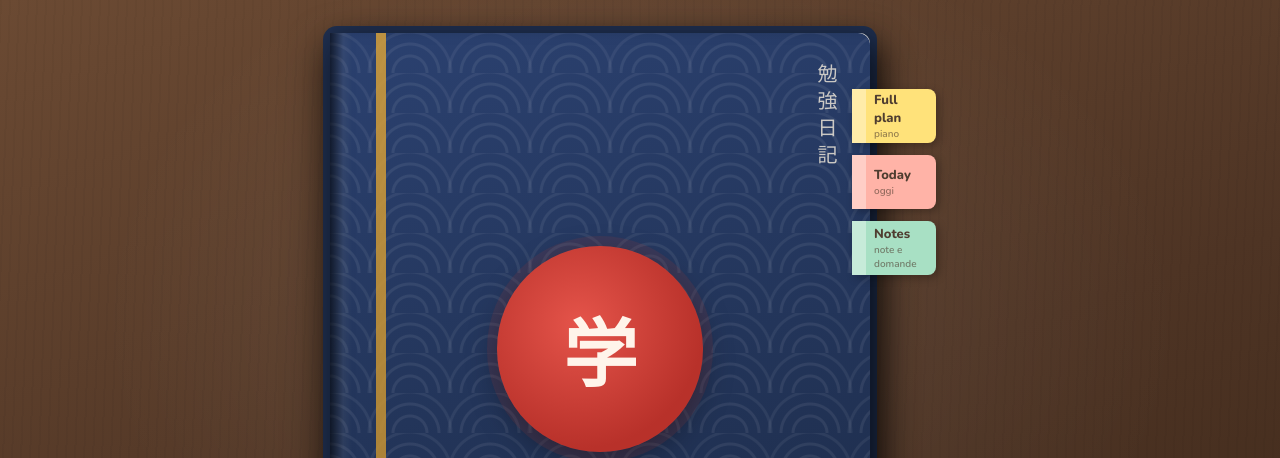
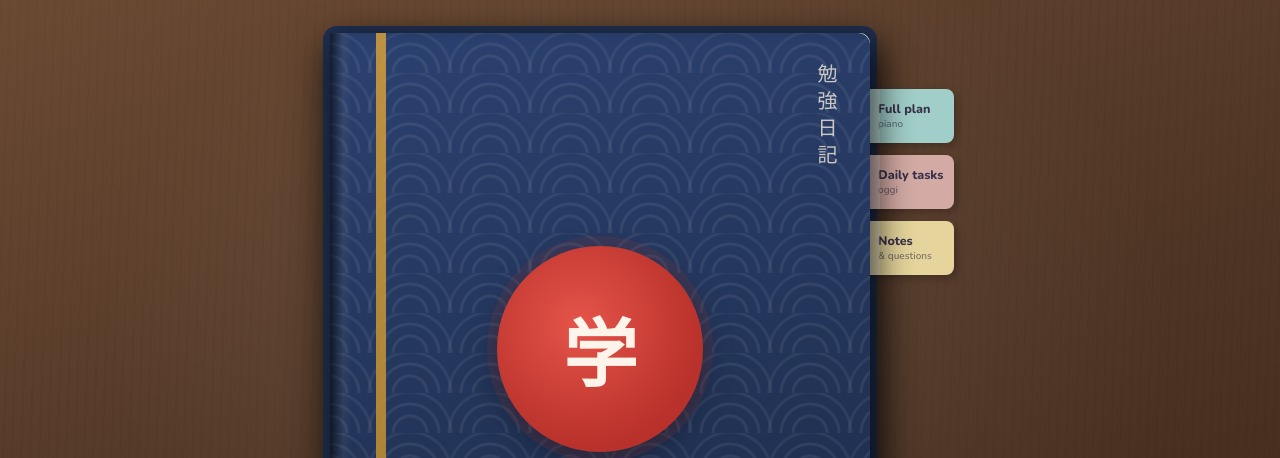
Before and after one commit to Roccone/my-study-journal, a plain HTML site: page index.html in a window 1280 px wide. Shown: the top 458 px of the page. Drawn offline with nearby package versions, Linux system fonts and the light colour scheme.

Commit message:
Palette viola, card selezionata più visibile, etichette pastello a strati
- colore base da marrone scuro a viola non troppo scuro
- card selezionata con fondo lilla chiarissimo e bordo viola; domanda più scura del bordo
- etichette: turchese (Full plan), rosso pastello (Daily tasks), giallino (Notes & questions), grigio (cestino)
- solo l'etichetta attiva sta sopra la pagina e sporge verso l'interno; le altre escono da sotto il foglio

Co-Authored-By: Claude Opus 5.5 <noreply@anthropic.com>
Claude-Session: https://claude.ai/code/session_01BNQxJhESUTWkWM28Kwm523

```diff
--- a/index.html
+++ b/index.html
@@ -36,8 +36,8 @@
 
     <div class="tabs">
       <button class="tab plan" data-s="plan">Full plan<small>piano</small></button>
-      <button class="tab today" data-s="today">Today<small>oggi</small></button>
-      <button class="tab notes" data-s="notes">Notes<small>note e domande</small></button>
+      <button class="tab today" data-s="today">Daily tasks<small>oggi</small></button>
+      <button class="tab notes" data-s="notes">Notes<small>&amp; questions</small></button>
     </div>
     <div class="tabs tabs-bottom" id="trashTabs"></div>
   </div>
--- a/style.css
+++ b/style.css
@@ -1,9 +1,9 @@
 /* My Study Journal — stile */
 :root{
-  --paper:#fbf8f1; --paper-2:#f6f1e6; --dot:#ddd4c2; --ink:#4f3d30; --brown:#7b5e47; --brown-2:#8d6e55; --brown-soft:rgba(123,94,71,.12); --field:#dccbb0; --field-focus:#c2a98a; --muted:#8a7f74; --faint:#b9ae9f; --line:#e7dfcf;
+  --paper:#fbf8f1; --paper-2:#f6f1e6; --dot:#ddd4c2; --ink:#3e3550; --brown:#6d5a96; --brown-2:#8a77b0; --brown-soft:rgba(109,90,150,.12); --field:#d8cfe6; --field-focus:#b3a5cf; --violet-dark:#54447d; --muted:#8a7f74; --faint:#b9ae9f; --line:#e7dfcf;
   --red:#c0392b; --red-soft:#f6dcd6; --indigo:#1f2f4f; --indigo-2:#2b4170; --gold:#d6a03a;
   --green:#4a8b5c; --green-soft:#dfeee2; --blue:#3a6ea5;
-  --tab-plan:#ffe27a; --tab-today:#ffb3a7; --tab-notes:#a8e0c4;
+  --tab-plan:#a9dcd5; --tab-today:#e2b4ae; --tab-notes:#f4e3a3; --tab-trash:#c4c0bb;
   --hand:"Caveat","Bradley Hand","Segoe Print",cursive;
   --sans:"Nunito","Avenir Next",system-ui,-apple-system,sans-serif;
   --bw:min(1180px, calc(100vw - 200px));
@@ -24,7 +24,7 @@ input,textarea{font:inherit;color:inherit}
 .stage{position:relative;width:var(--bw);height:var(--bh);margin-right:80px}
 .book{position:absolute;inset:0;perspective:2600px;transition:transform .9s cubic-bezier(.6,.05,.25,1)}
 .book.closed{transform:translateX(-25%)}
-.page{position:absolute;top:0;bottom:0;width:50%;background:var(--paper);overflow:hidden;
+.page{position:absolute;top:0;bottom:0;width:50%;background:var(--paper);overflow:hidden;z-index:2;
   background-image:radial-gradient(var(--dot) 1.1px, transparent 1.2px);background-size:20px 20px;background-position:10px 12px}
 .page.left{left:0;border-radius:10px 0 0 10px;box-shadow:inset -18px 0 26px -18px rgba(0,0,0,.28), -6px 10px 30px rgba(0,0,0,.35)}
 .page.right{right:0;border-radius:0 10px 10px 0;box-shadow:inset 18px 0 26px -18px rgba(0,0,0,.28), 6px 10px 30px rgba(0,0,0,.35)}
@@ -60,14 +60,15 @@ input,textarea{font:inherit;color:inherit}
   display:grid;place-items:center;font-family:"Shippori Mincho",serif;font-size:24px;transform:rotate(-6deg);opacity:.9}
 
 /* ---------- etichette ---------- */
-.tabs{position:absolute;top:56px;right:-66px;display:flex;flex-direction:column;gap:12px;z-index:40}
-.book.open .tabs{right:-66px}
-.tab{width:84px;height:54px;border:0;border-radius:0 8px 8px 0;padding:0 8px 0 22px;text-align:left;font-weight:800;font-size:13px;
+.tabs{position:absolute;top:56px;right:-84px;display:flex;flex-direction:column;gap:12px}
+.tab{width:104px;height:54px;border:0;border-radius:0 8px 8px 0;padding:0 8px 0 28px;text-align:left;font-weight:800;font-size:12.5px;color:#3e3550;z-index:1;filter:brightness(.94) saturate(.95);
   box-shadow:3px 3px 8px rgba(0,0,0,.25);transition:transform .2s, width .2s;transform:translateX(0);position:relative}
-.tab::after{content:"";position:absolute;left:0;top:0;bottom:0;width:14px;background:rgba(255,255,255,.35)}
-.tab:hover{transform:translateX(6px)}
-.tab.active{transform:translateX(10px)}
-.tab.plan{background:var(--tab-plan)} .tab.today{background:var(--tab-today)} .tab.notes{background:var(--tab-notes)}
+.tab::after{content:"";position:absolute;left:20px;top:0;bottom:0;width:10px;background:rgba(255,255,255,.3)}
+.tab:hover{transform:translateX(5px);filter:none}
+/* l'etichetta attiva è incollata su questa pagina: sta sopra il foglio e sporge verso l'interno */
+.tab.active{z-index:3;filter:none;transform:none;box-shadow:2px 3px 8px rgba(0,0,0,.18)}
+.tab.active::before{content:"";position:absolute;left:0;top:0;bottom:0;width:20px;background:linear-gradient(90deg,rgba(255,255,255,.25),transparent)}
+.tab.plan{background:var(--tab-plan)} .tab.today{background:var(--tab-today)} .tab.notes{background:var(--tab-notes)} .tab.trash{background:var(--tab-trash)}
 .tab small{display:block;font-weight:600;font-size:10px;opacity:.6}
 
 /* ---------- foglio che gira ---------- */
@@ -159,7 +160,7 @@ input,textarea{font:inherit;color:inherit}
 .tod-title .spacer{flex:1}
 .eye{display:inline-flex;align-items:center;gap:5px}
 .step-list{display:flex;flex-direction:column;gap:2px;margin-top:12px}
-.current-task{background:#fff;border:1.5px solid var(--brown-2);border-radius:12px;padding:14px;margin-top:6px;box-shadow:3px 3px 0 rgba(123,94,71,.12)}
+.current-task{background:#fff;border:1.5px solid var(--brown-2);border-radius:12px;padding:14px;margin-top:6px;box-shadow:3px 3px 0 rgba(109,90,150,.12)}
 .current-task.anim{animation:pop .35s ease}
 .current-task .t{font-size:15.5px;line-height:1.45}
 .current-task .act{display:flex;gap:8px;margin-top:12px;justify-content:flex-end}
@@ -188,11 +189,11 @@ input,textarea{font:inherit;color:inherit}
 .tag.on{background:var(--brown);border-color:var(--brown);color:#fff}
 .cards{display:flex;flex-direction:column;gap:8px;padding:4px 44px 12px 6px}
 .card{display:grid;grid-template-columns:30px 1fr;gap:8px;background:#fff;border:1px solid var(--line);border-radius:12px;padding:10px 12px;position:relative;cursor:pointer;transition:transform .18s ease, box-shadow .18s ease, border-color .18s}
-.card.selected{transform:translateY(-2px) scale(1.015);border:2px solid var(--brown-2);padding:9px 11px;box-shadow:0 10px 22px rgba(79,61,48,.18);z-index:1}
+.card.selected{transform:translateY(-2px) scale(1.015);border:2px solid var(--brown-2);background:#faf8fe;padding:9px 11px;box-shadow:0 10px 24px rgba(84,68,125,.22);z-index:1}
 .card .ic{font-size:18px;line-height:1.3}
 .card .body{font-size:14px;line-height:1.5;word-wrap:break-word;min-width:0;padding-right:4px}
 .card .txt,.card .qtext,.card .ans .atext{white-space:pre-wrap}
-.card.q .body .qtext{font-weight:600}
+.card.q .body .qtext{font-weight:600;color:var(--violet-dark)}
 .card .ans{margin-top:8px}
 .card .ans::before{content:"";display:block;width:56px;border-top:1.5px solid var(--line);margin-bottom:8px}
 .card .when{font-size:11px;color:var(--faint);margin-top:4px}
@@ -263,7 +264,7 @@ canvas#confetti{position:fixed;inset:0;pointer-events:none;z-index:90}
 .btn.danger{color:#c0392b;font-weight:800}
 .btn.danger:hover{color:#962d22}
 .tabs-bottom{top:auto;bottom:40px}
-.tab.trash{background:#d9d5ce;font-size:18px;padding-left:24px;text-align:left;height:50px}
+.tab.trash{font-size:18px;padding-left:30px;text-align:left;height:50px}
 .tab.trash small{display:inline;font-size:11px;margin-left:4px;opacity:.7}
 .modal-bg{position:fixed;inset:0;background:rgba(40,28,20,.38);display:grid;place-items:center;z-index:120;animation:fade .2s ease}
 .modal-bg[hidden]{display:none}
@@ -302,7 +303,7 @@ canvas#confetti{position:fixed;inset:0;pointer-events:none;z-index:90}
 .th.inl-view .thumb{height:84px;max-width:160px}
 /* anteprima nel modal: card sollevata, corsivo, scorrevole con sfumature */
 .modal .preview-card{background:#fff;border:1px solid var(--line);border-radius:12px;padding:4px 4px 4px 0;
-  box-shadow:0 12px 26px rgba(79,61,48,.2), 0 2px 6px rgba(79,61,48,.08);transform:translateY(-2px) rotate(-.4deg)}
+  box-shadow:0 12px 26px rgba(84,68,125,.2), 0 2px 6px rgba(84,68,125,.08);transform:translateY(-2px) rotate(-.4deg)}
 .modal .preview{display:block;-webkit-line-clamp:unset;border:0;background:transparent;box-shadow:none;border-radius:0;font-style:italic;
   max-height:calc(1.5em * 3 + 16px);overflow-y:auto;padding:8px 14px;white-space:pre-wrap;scrollbar-width:thin;scrollbar-color:#d8cfbf transparent}
 .modal .preview.fade-bottom{-webkit-mask-image:linear-gradient(#000 60%, transparent);mask-image:linear-gradient(#000 60%, transparent)}
```
